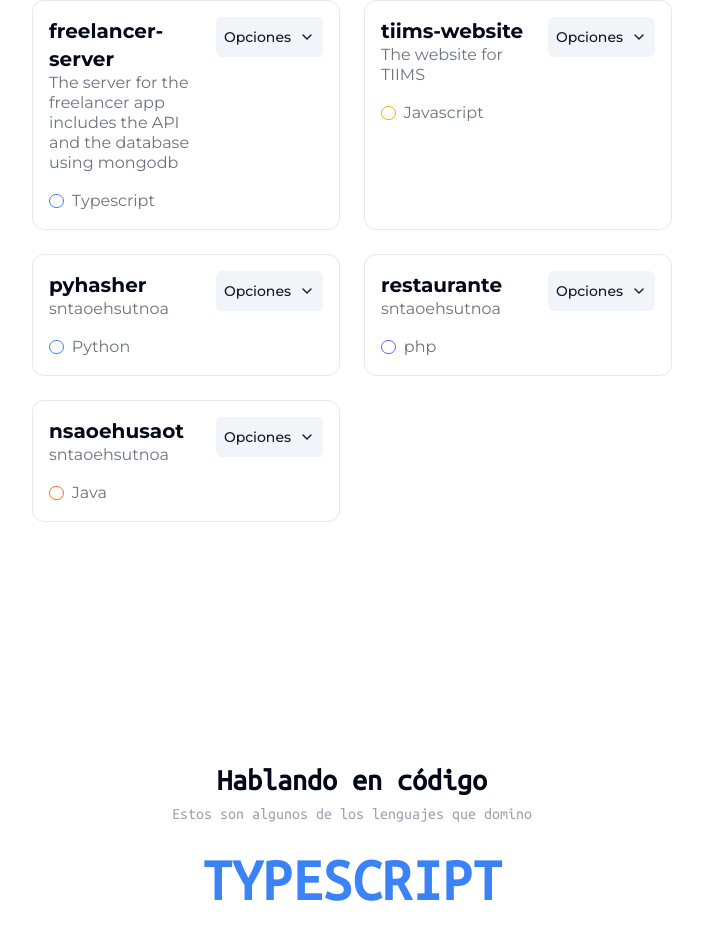
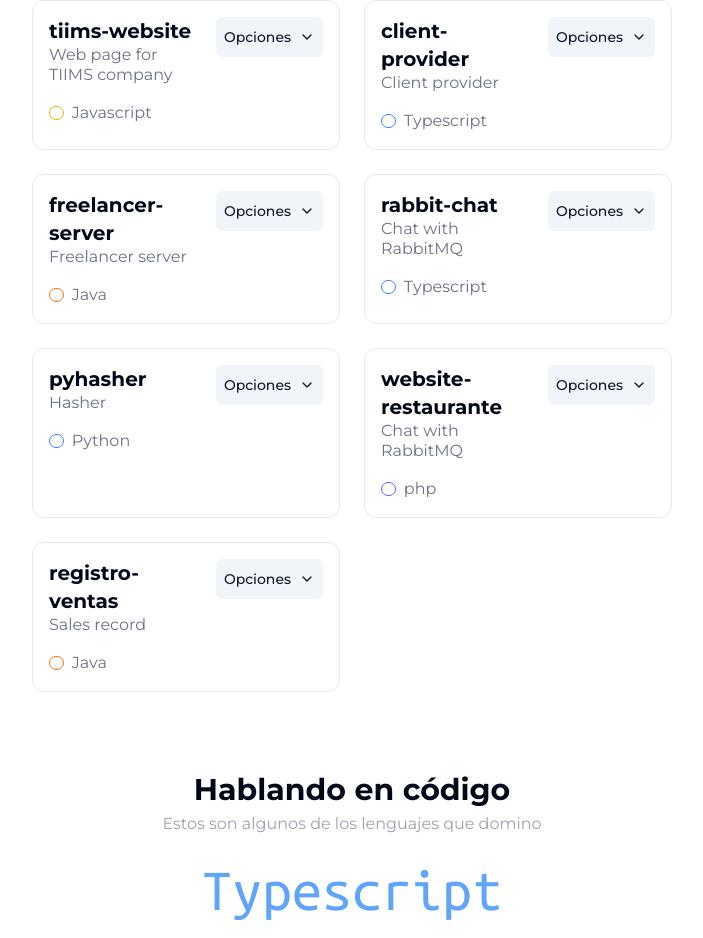
Before and after one commit to molerocn/portafolio, a Next.js app: page / in a window 1280 px wide. Shown: the part 940-1878 px from the top of the page, without its empty margins (128-831 px from the left). Built offline with nearby package versions, Linux system fonts and the light colour scheme.

Commit message:
mostrando lenguajes con respectivos proyectos

```diff
--- a/app/(main)/page.tsx
+++ b/app/(main)/page.tsx
@@ -10,7 +10,7 @@ import { useState } from "react";
 export default function Home() {
   const [isTerminalMaximized, setIsTerminalMaximized] = useState(true);
   return (
-    <main>
+    <main className="space-y-10">
       <section className="relative min-h-screen">
         <TopContainer isTerminalMaximized={isTerminalMaximized} />
         <div className="absolute right-0 top-0 h-screen items-center hidden lg:flex">
@@ -32,7 +32,7 @@ export default function Home() {
       </section>
       <section
         id="proyectos"
-        className={`py-20 px-4 md:px-16 lg:px-20 xl:px-40 grid ${
+        className={`py-10 px-4 md:px-16 lg:px-20 xl:px-40 grid ${
           isTerminalMaximized && "lg:grid-cols-3"
         }`}
       >
@@ -50,7 +50,6 @@ export default function Home() {
                 name={repository.name}
                 description={repository.description}
                 language={repository.language}
-                updatedAt={repository.updatedAt}
                 deployed={repository.deployed}
                 repository={repository.repository}
               />
@@ -58,11 +57,60 @@ export default function Home() {
           </div>
         </div>
       </section>
-      <section className="py-40 grid lg:grid-cols-3 px-4 md:px-16 lg:px-20 xl:px-40">
+      <section
+        className={`grid ${
+          isTerminalMaximized && "lg:grid-cols-3"
+        } px-4 md:px- lg:px-20 xl:px-40 relative`}
+      >
+        <section
+          className={` ${
+            isTerminalMaximized && "!hidden"
+          } hidden lg:block h-full w-full top-0 absolute text-2xl`}
+        >
+          <div className="absolute left-0 flex h-full items-start 3xl:ml-80 2xl:ml-60 xl:ml-40 lg:ml-14">
+            <pre
+              style={{
+                fontFamily: "__Ubuntu_Mono_328342",
+                whiteSpace: "pre-wrap",
+              }}
+            >
+              {"if (brain != empty) {\n\t"}
+              <span className="text-blue-500 dark:text-blue-400">
+                keepCoding()
+              </span>
+              {";\n} else {\n\t"}
+              <span className="text-blue-500 dark:text-blue-400">
+                orderCoffee()
+              </span>
+              {";\n}"}
+            </pre>
+          </div>
+          <div className="absolute right-0 flex h-full items-start 2xl:mr-60 3xl:mr-80 xl:mr-40 lg:mr-14">
+            <pre
+              style={{
+                fontFamily: "__Ubuntu_Mono_328342",
+                whiteSpace: "pre-wrap",
+              }}
+            >
+              {"while not success: \n\t"}
+              <span className="text-blue-500 dark:text-blue-400">
+                try_again()
+              </span>{" "}
+              {"\n\tif dead:\n\t\t"}
+              <span className="text-indigo-600 dark:text-indigo-500">
+                return
+              </span>
+            </pre>
+          </div>
+        </section>
+
         <div className="lg:col-span-2">
           <Lenguages />
         </div>
       </section>
+      <section id="footer" className="py-20">
+        holamundo
+      </section>
     </main>
   );
 }
--- a/app/globals.css
+++ b/app/globals.css
@@ -93,3 +93,7 @@
 ::-webkit-scrollbar-thumb:hover {
   background-color: #555; /* Color de la manija al pasar el mouse */
 }
+
+html {
+  scroll-behavior: smooth;
+}
--- a/components/card-repository.tsx
+++ b/components/card-repository.tsx
@@ -20,7 +20,6 @@ const CardRepository = (props: {
   name: string;
   description: string;
   language: programmingLanguage;
-  updatedAt: string;
   deployed?: string;
   repository: string;
 }) => {
@@ -28,7 +27,6 @@ const CardRepository = (props: {
     name,
     description,
     language,
-    updatedAt,
     repository,
     deployed,
   } = props;
--- a/components/languages.tsx
+++ b/components/languages.tsx
@@ -1,7 +1,7 @@
 "use client";
 import CrytoJs from "crypto-js";
 import { useEffect, useState } from "react";
-import { LENGUAGES } from "@/lib/constants";
+import { GITHUB_URL, LENGUAGES } from "@/lib/constants";
 import { Ubuntu_Mono } from "next/font/google";
 
 const ubuntu = Ubuntu_Mono({ subsets: ["latin"], weight: "400" });
@@ -9,6 +9,7 @@ const ubuntu = Ubuntu_Mono({ subsets: ["latin"], weight: "400" });
 const Lenguages = () => {
   const [text, setText] = useState("");
   const [isLenguageDisplayed, setIsLenguageDisplayed] = useState(false);
+  const [proyects, setProyects] = useState<string[]>([]);
   const words = [
     "a",
     "b",
@@ -41,6 +42,25 @@ const Lenguages = () => {
     }
   };
 
+  const updateProyects = (language: string) => {
+    switch (language.toLowerCase()) {
+      case "javascript":
+        setProyects(["tiims-website"]);
+        break;
+      case "typescript":
+        setProyects(["client-provider", "rabbit-chat"]);
+        break;
+      case "python":
+        setProyects(["pyhasher"]);
+        break;
+      case "java":
+        setProyects(["freelancer-server", "registro-ventas"]);
+        break;
+      case "php":
+        setProyects(["website-restaurante"]);
+    }
+  };
+
   const startAnimation = (index = 0) => {
     if (index < LENGUAGES.length) {
       setIsLenguageDisplayed(false);
@@ -48,6 +68,7 @@ const Lenguages = () => {
       const language = LENGUAGES[index];
       setTimeout(() => {
         setText(language);
+        updateProyects(language);
         setIsLenguageDisplayed(true);
         setTimeout(() => {
           startAnimation(index + 1);
@@ -61,7 +82,8 @@ const Lenguages = () => {
   }, []);
 
   return (
-    <div className={ubuntu.className}>
+    <div className="flex w-full justify-center items-center">
+      <div>
         <h2 className="text-3xl font-bold text-center mb-1">
           Hablando en c&oacute;digo
         </h2>
@@ -69,12 +91,36 @@ const Lenguages = () => {
           Estos son algunos de los lenguajes que domino
         </p>
         <p
-        className={`text-center text-4xl sm:text-6xl uppercase  ${
-          isLenguageDisplayed ? "font-bold text-blue-500" : "text-gray-500"
+          className={`text-center text-4xl sm:text-6xl mb-5 ${
+            ubuntu.className
+          } ${isLenguageDisplayed ? "font-bold" : "text-gray-500 uppercase"} ${
+            text.toLowerCase() === "javascript" && "text-yellow-400"
+          }
+          ${text.toLocaleLowerCase() === "php" && "text-purple-400"}
+        ${text.toLowerCase() === "typescript" && "text-blue-400"}
+        ${text.toLowerCase() === "python" && "text-green-400"} ${
+            text.toLowerCase() === "java" && "text-red-400"
           }`}
         >
           {text.slice(0, 15)}
         </p>
+        {isLenguageDisplayed ? (
+          <div className="flex space-x-3 flex-wrap justify-center">
+            {proyects.map((proyect) => (
+              <a target="_blank" href={`${GITHUB_URL}/${proyect}`} className="rounded-3xl border border-gray-400 px-4 py-2 flex space-x-2 items-center">
+                <img
+                  src="https://www.pngmart.com/files/6/Rocket-PNG-Image.png"
+                  className="h-5 w-5 mb-2"
+                  alt=""
+                />
+                <p className="text-center">{proyect}</p>
+              </a>
+            ))}
+          </div>
+        ) : (
+          <div className="h-12"></div>
+        )}
+      </div>
     </div>
   );
 };
--- a/components/social-link.tsx
+++ b/components/social-link.tsx
@@ -1,6 +1,7 @@
 import Link from "next/link";
 import { HoverCard, HoverCardContent, HoverCardTrigger } from "./ui/hover-card";
 import { LINKEDIN_PROFILE } from "@/lib/constants";
+import Image from "next/image";
 
 interface Props {
   link: string;
--- a/components/top-container.tsx
+++ b/components/top-container.tsx
@@ -5,16 +5,18 @@ import Link from "next/link";
 import { useEffect, useState } from "react";
 import SocialLink from "./social-link";
 import { GITHUB_URL, LINKEDIN_PROFILE, LINKEDIN_URL } from "@/lib/constants";
+import { Ubuntu_Mono } from "next/font/google";
 interface Color {
   first_color: boolean;
   second_color: boolean;
   third_color: boolean;
 }
+const ubuntu = Ubuntu_Mono({ subsets: ["latin"], weight: "400" });
 
 const TopContainer = ({
-  isTerminalMaximized
+  isTerminalMaximized,
 }: {
-  isTerminalMaximized: boolean
+  isTerminalMaximized: boolean;
 }) => {
   const [activeColors, setActiveColors] = useState<Color>({
     first_color: true,
@@ -98,15 +100,14 @@ const TopContainer = ({
         </div>
       </div>
       <div
-        className={`flex items-center justify-end ${
-          isTerminalMaximized && "hidden"
+        className={`hidden lg:flex items-center justify-end ${
+          isTerminalMaximized && "!hidden"
         }`}
       >
-        <img
-          src="https://miro.medium.com/max/320/1*cZm7wURoNLmjpwaxr8Jt5g.png"
-          alt="emoji"
-          className="h-40 w-40"
-        />
+        <p className={`${ubuntu.className} font-bold lg:text-2xl xl:text-3xl`}>
+          "Ctrl + S <i className="fa-solid fa-arrow-right text-xl"></i> Ctrl +
+          Success."
+        </p>
       </div>
     </div>
   );
--- a/lib/constants.ts
+++ b/lib/constants.ts
@@ -5,10 +5,11 @@ export const responses: any = {
   },
 };
 
-export const LENGUAGES = ["Javascript", "Typescript", "Python", "Java"];
+export const LENGUAGES = ["Javascript", "Typescript", "Python", "php", "Java"];
 
 export const LINKEDIN_URL =
   "https://www.linkedin.com/in/juan-carlos-molero-rojas-b03680254/";
-  export const LINKEDIN_PROFILE = "https://media.licdn.com/dms/image/D4E03AQEJDWY4QYYN2A/profile-displayphoto-shrink_800_800/0/1679555424374?e=1698883200&v=beta&t=3fIOmXqhOJTJW3lEH8iGY_HqQIeor2LU7OO-g5q-8r0"
+export const LINKEDIN_PROFILE =
+  "https://media.licdn.com/dms/image/D4E03AQEJDWY4QYYN2A/profile-displayphoto-shrink_800_800/0/1679555424374?e=1698883200&v=beta&t=3fIOmXqhOJTJW3lEH8iGY_HqQIeor2LU7OO-g5q-8r0";
 
 export const GITHUB_URL = "https://github.com/juancamr";
--- a/lib/repositories.ts
+++ b/lib/repositories.ts
@@ -1,56 +1,55 @@
 interface Repository {
   name: string;
-  description: string;
-  stars: number;
   language: programmingLanguage;
   deployed?: string;
+  description: string;
   repository: string;
-  updatedAt: string;
 }
 
 const GITHUB = "https://github.com/juancamr";
 
 export const repositories: Repository[] = [
   {
-    name: "freelancer-server",
-    description:
-      "The server for the freelancer app includes the API and the database using mongodb",
-    stars: 0,
-    language: "Typescript",
-    updatedAt: "julio 2023",
-    repository: "aoesntu",
+    name: "tiims-website",
+    language: "Javascript",
+    repository: `${GITHUB}/tiims-website`,
+    description: "Web page for TIIMS company",
+    deployed: "https://tiims.com.pe",
   },
   {
-    name: "tiims-website",
-    description: "The website for TIIMS",
-    stars: 4,
-    language: "Javascript",
-    deployed: "https://tiims.com.pe",
-    repository: `${GITHUB}/tiims-website`,
-    updatedAt: "agosto 2023",
+    name: "client-provider",
+    language: "Typescript",
+    description: "Client provider ",
+    repository: `${GITHUB}/client-provider`,
+  },
+  {
+    name: "freelancer-server",
+    language: "Java",
+    description: "Freelancer server",
+    repository: `${GITHUB}/freelancer-server`,
+  },
+  {
+    name: "rabbit-chat",
+    language: "Typescript",
+    description: "Chat with RabbitMQ",
+    repository: `${GITHUB}/rabbit-chat`,
   },
   {
     name: "pyhasher",
-    description: "sntaoehsutnoa",
-    stars: 5,
     language: "Python",
-    repository: `${GITHUB}/pyhasher`,
-    updatedAt: "Mayo 2023",
+    description: "Hasher",
+    repository: `${GITHUB}/rabbit-chat`,
   },
   {
-    name: "restaurante",
-    description: "sntaoehsutnoa",
-    stars: 0,
+    name: "website-restaurante",
     language: "php",
-    repository: `${GITHUB}/restaurante`,
-    updatedAt: "Enero 2023",
+    description: "Chat with RabbitMQ",
+    repository: `${GITHUB}/website-restaurante`,
   },
   {
-    name: "nsaoehusaot",
-    description: "sntaoehsutnoa",
-    stars: 0,
+    name: "registro-ventas",
     language: "Java",
-    repository: `${GITHUB}/nsaoehusaot`,
-    updatedAt: "saeuaot",
+    description: "Sales record",
+    repository: `${GITHUB}/registro-ventas`,
   },
 ];
--- a/tailwind.config.js
+++ b/tailwind.config.js
@@ -2,12 +2,29 @@
 module.exports = {
   darkMode: ["class"],
   content: [
-    './pages/**/*.{ts,tsx}',
-    './components/**/*.{ts,tsx}',
-    './app/**/*.{ts,tsx}',
-    './src/**/*.{ts,tsx}',
-	],
+    "./pages/**/*.{ts,tsx}",
+    "./components/**/*.{ts,tsx}",
+    "./app/**/*.{ts,tsx}",
+    "./src/**/*.{ts,tsx}",
+  ],
   theme: {
+    screens: {
+      sm: "640px",
+      // => @media (min-width: 640px) { ... }
+
+      md: "768px",
+      // => @media (min-width: 768px) { ... }
+
+      lg: "1024px",
+      // => @media (min-width: 1024px) { ... }
+
+      xl: "1280px",
+      // => @media (min-width: 1280px) { ... }
+
+      "2xl": "1536px",
+
+      "3xl": "1720px",
+    },
     container: {
       center: true,
       padding: "2rem",
@@ -73,4 +90,4 @@ module.exports = {
     },
   },
   plugins: [require("tailwindcss-animate")],
-}
+};
```
Also changed, not shown: components/get-in-touch.tsx (+18 -7 lines), components/send-mail-dialog.tsx (+12 -9 lines), components/terminal.tsx (+57 -29 lines). Lines whose indentation alone changed are shown as unchanged.
